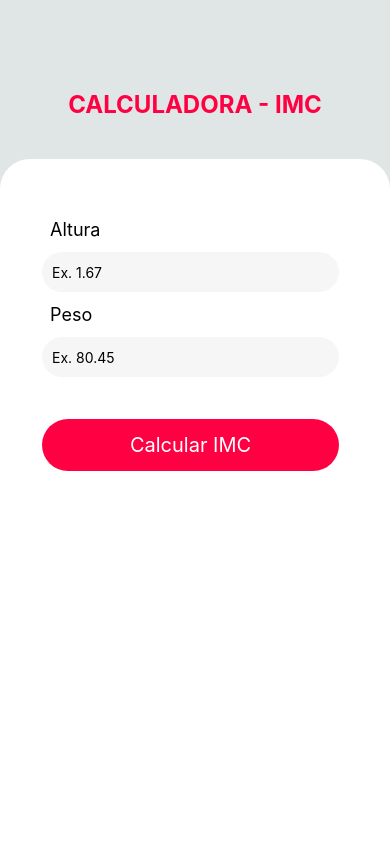
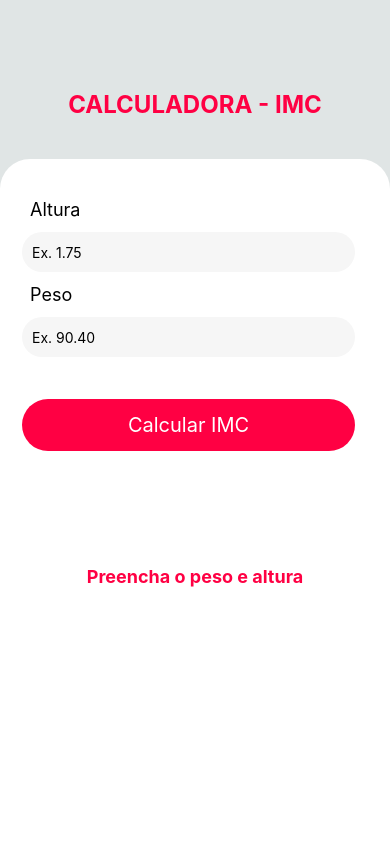
Before and after one commit to wandrebarbosa/healing-app, a React Native app: screen / in a window 390 px wide. Shown: the top 844 px of the page. Built offline with nearby package versions, Linux system fonts and the light colour scheme.

Commit message:
fixed bug component ResultImc

```diff
--- a/src/components/Form/ResultImc/index.js
+++ b/src/components/Form/ResultImc/index.js
@@ -1,10 +1,10 @@
 import React from 'react'
 import { View, Text } from 'react-native'
-import styles from './style'
+import styles from './style';
 
 export default function ResultImc(props){
     return(
-        <View style={styles.resultImc}>
+        <View style={styles.resultIcm}>
             <Text style={styles.information}>{props.messageResultImc}</Text>
             <Text style={styles.numberImc}>{props.resultImc}</Text>
         </View>
--- a/src/components/Form/ResultImc/style.js
+++ b/src/components/Form/ResultImc/style.js
@@ -1,15 +1,13 @@
 import { StyleSheet } from "react-native";
 
 const styles = StyleSheet.create({
-    resultImc: {
+    resultIcm: {
         flex: 1,
         marginTop: 15,
-        paddingTop:60,
+        paddingTop: 60,
         borderRadius: 50,
         alignItems: "center",
         width: "100%",
-        fontSize: 48,
-        color: "#ff0043",
     },
     numberImc: {
         fontSize: 48,
@@ -19,8 +17,8 @@ const styles = StyleSheet.create({
     information: {
         fontSize: 18,
         color: "#ff0043",
-        fontWeight: "bold"
-    }
-});
+        fontWeight: "bold",
+    },
+})
 
 export default styles
--- a/src/components/Form/index.js
+++ b/src/components/Form/index.js
@@ -1,33 +1,34 @@
 import React, { useState } from 'react'
-import { TouchableOpacity, Text, TextInput, View } from 'react-native'
-import ResultImc from './ResultImc/';
+import { TextInput, View, Text, TouchableOpacity  } from 'react-native'
+import ResultImc from './ResultImc';
 import styles from './style';
 
 export default function Form(){
 
-const [height, setHeight] = useState(null)
-const [weight, setWeight] = useState(null)
-const [messageImc, setMessageImc] = useState("preencha o peso e altura")
-const [imc, setImc] = useState(null)
-const [textButton, setTextButton] = useState("Calcular IMC")
+const [height, setHeight] = useState(null);
+const [weight, setWeight] = useState(null);
+const [messageImc, setMessageImc] = useState("Preencha o peso e altura");
+const [imc, setImc] = useState(null);
+const [textButton, setTextButton] = useState("Calcular IMC");
 
-function imcCalculator(){
+function imcCaculator() {
     return setImc((weight/(height*height)).toFixed(2))
 }
 
-function validationImc(){
-    if (weight != null && height != null) {
-        imcCalculator();
-        setHeight(null);
-        setWeight(null);
-        setMessageImc("Seu imc é igual a:");
-        setTextButton("Calcular Novamente");
-        return;
+function validationImc() {
+    if(weight != null && height != null){
+        imcCaculator()
+        setHeight(null)
+        setWeight(null)
+        setMessageImc("Seu Imc é igual a:")
+        setTextButton("Calcular novamente")
+        return
     }
-    setImc(null);
-    setTextButton("Calcular IMC");
-    setMessageImc("preencha o peso e altura");
+    setImc(null)
+    setTextButton("Calcular IMC")
+    setMessageImc("Preencha o peso e altura")
 }
+
     return(
         <View style={styles.formContext}>
             <View style={styles.form}>
@@ -36,7 +37,7 @@ function validationImc(){
                 style={styles.input}
                 onChangeText={setHeight}
                 value={height}
-                 placeholder='Ex. 1.67'
+                placeholder='Ex. 1.75'
                 keyboardType='numeric'
                 />
 
@@ -45,12 +46,12 @@ function validationImc(){
                 style={styles.input}
                 onChangeText={setWeight}
                 value={weight}
-                 placeholder='Ex. 80.45'
+                placeholder='Ex. 90.40'
                 keyboardType='numeric'
                 />
              <TouchableOpacity
              style={styles.buttonCalculator}
-                onPress={() => {
+             onPress={() =>{
                 validationImc()
              }}
              >
--- a/src/components/Form/style.js
+++ b/src/components/Form/style.js
@@ -1,24 +1,24 @@
-import { StyleSheet } from "react-native";
+import { StyleSheet } from 'react-native';
 
-const styles = StyleSheet.create({
-    formContext: {
+   const styles = StyleSheet.create({
+    formContext:{
         width: "100%",
         height: "100%",
         bottom: 0,
         backgroundColor: "#ffffff",
+        alignItems: "center",
         borderTopLeftRadius: 30,
         borderTopRightRadius: 30,
-        alignItems: "center",
         marginTop: 30,
     },
     form: {
         width: "100%",
-        height: "100%",
+        height: "auto",
         marginTop: 30,
-        padding: 30
+        padding: 10
     },
     formLabel: {
-        color: "#000000",
+        color: "#00000",
         fontSize: 18,
         paddingLeft: 20,
     },
@@ -28,7 +28,7 @@ const styles = StyleSheet.create({
         backgroundColor: "#f6f6f6",
         height: 40,
         margin: 12,
-        padding: 10,
+        paddingLeft: 10,
     },
     buttonCalculator: {
         borderRadius: 50,
@@ -41,10 +41,10 @@ const styles = StyleSheet.create({
         marginLeft: 12,
         margin: 30,
     },
-    textButtonCalculator: {
+    textButtonCalculator:{
         fontSize: 20,
         color: "#ffffff",
     }
-});
+   });
 
 export default styles
--- a/src/components/Title/index.js
+++ b/src/components/Title/index.js
@@ -1,11 +1,11 @@
 import React from 'react'
 import { View, Text } from 'react-native'
-import style from './style';
+import styles from './style';
 
 export default function Title(){
     return(
-        <View style={style.boxTitle}>
-            <Text style={style.textTitle}>CALCULADORA - IMC</Text>
+        <View style={styles.boxTitle}>
+            <Text style={styles.textTitle}>CALCULADORA - IMC</Text>
         </View>
     );
 }
```
Also changed, not shown: App.js (+4 -4 lines). Lines whose indentation alone changed are shown as unchanged.
